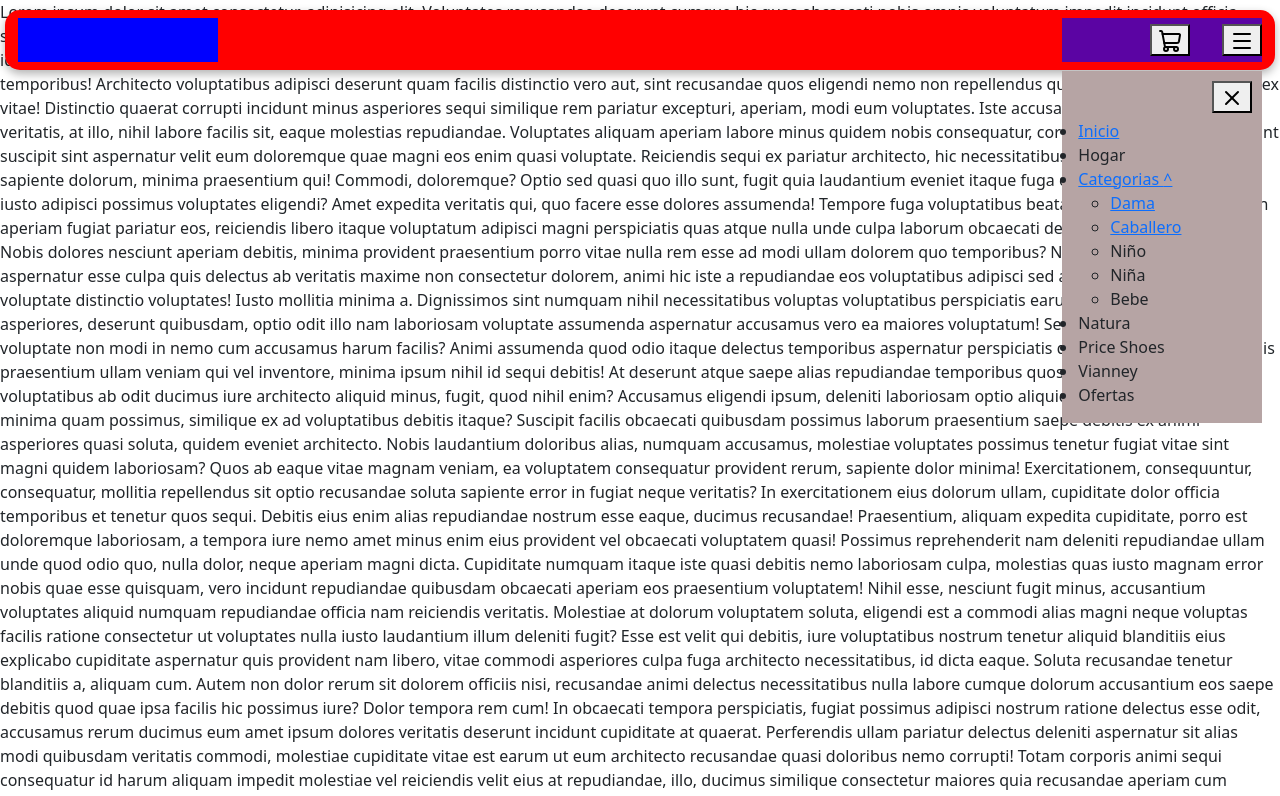
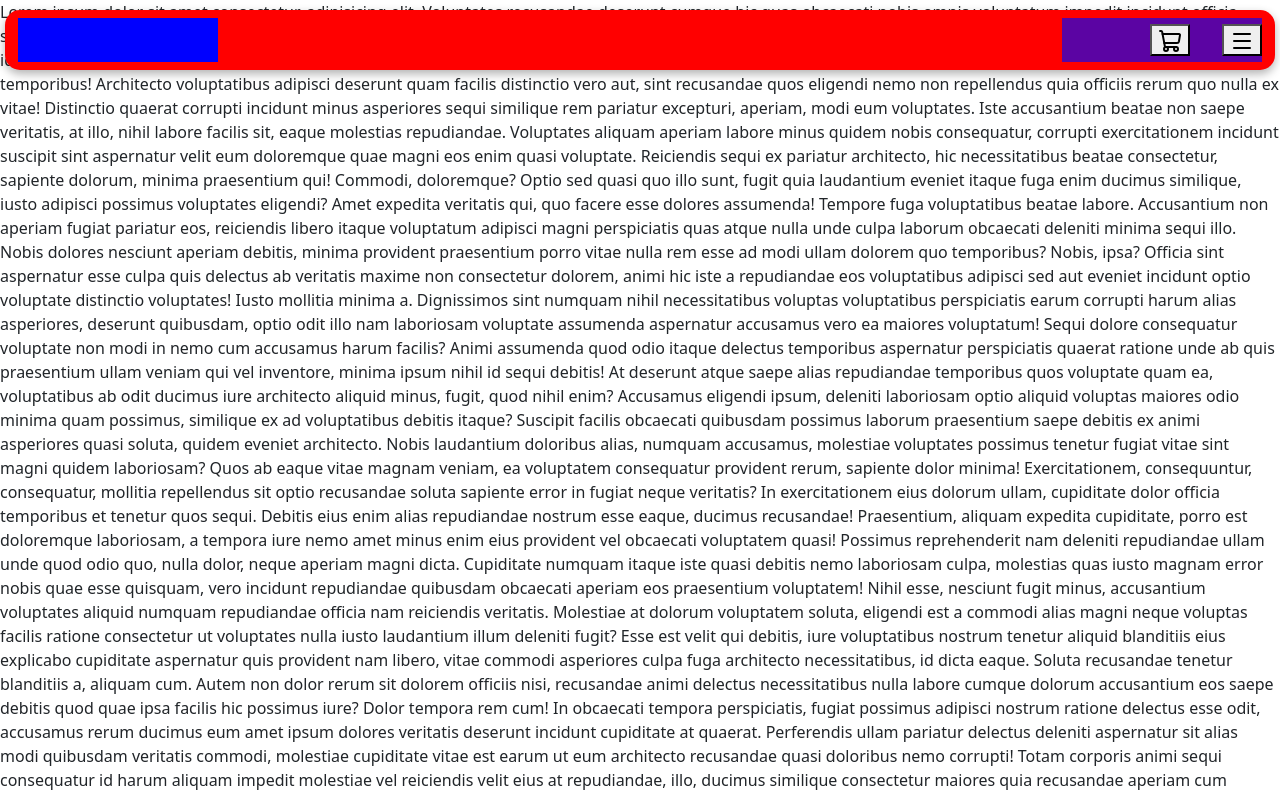
Before and after one commit to Chilaqui/shopMF, an Angular app: page / in a window 1280 px wide. Shown: the top 796 px of the page. Built offline with nearby package versions, Linux system fonts and the light colour scheme.

Commit message:
Creacion de el html con los clicl adecuados par el carrito y la navegacion

```diff
--- a/src/app/Layout/navbar/navbar.html
+++ b/src/app/Layout/navbar/navbar.html
@@ -3,43 +3,89 @@
         <img class="logo" src="" alt="">
     </div>
     <div class="navbar-list">
-        <div class="button-card">
-            <button>
+        <div class="divCar"  >
+            <button (click)="toggleCar()">
                 <svg xmlns="http://www.w3.org/2000/svg" width="24" height="24" viewBox="0 0 24 24" fill="none" stroke="currentColor" stroke-width="2" stroke-linecap="round" stroke-linejoin="round" class="lucide lucide-shopping-cart preview-icon"><path d="m2.05 2.05 1.099-.028a1 1 0 0 1 1.008.815l2.69 14.347A1 1 0 0 0 7.83 18H18"/><path d="M4.563 5h16.435a1 1 0 0 1 .981 1.204l-1.026 6.226A2 2 0 0 1 18.962 14H6.25"/><circle cx="18" cy="20" r="2"/><circle cx="8" cy="20" r="2"/></svg>
+
+
             </button>
+            @if (carOpen) {
+                <aside class="carPanel">
+
+                    <div class="car-header">
+
+                        <h1>Tu carrito</h1>
+                        <button (click)="toggleCar()">
+                            <svg xmlns="http://www.w3.org/2000/svg" width="24" height="24" viewBox="0 0 24 24" fill="none" stroke="currentColor" stroke-width="2" stroke-linecap="round" stroke-linejoin="round" class="lucide lucide-x preview-icon"><path d="M18 6 6 18"/><path d="m6 6 12 12"/></svg>
+                        </button>
+
                     </div>
-        <div class="menu-des">
-            <button class="menu/cards">
+                    <p>Tu carrito esta vacio</p>
+                    <div class="total">
+                        <span>Total</span>
+                        <strong>$1600</strong>
+                    </div>
+                    <button class="btnPedir">
+                        Pedir por WhatsApp
+                    </button>
+
+
+                </aside>
+            }
+
+        </div>
+        <div class="menu-des" >
+            <button class="menuCards" (click)="openMenu()">
                 <svg xmlns="http://www.w3.org/2000/svg" width="24" height="24" viewBox="0 0 24 24" fill="none" stroke="currentColor" stroke-width="2" stroke-linecap="round" stroke-linejoin="round" class="lucide lucide-menu preview-icon"><path d="M4 5h16"/><path d="M4 12h16"/><path d="M4 19h16"/></svg>
             </button>
-            <button class="close-menu">
+
+            @if (menuOpen) {
+                 <button class="close-menu" (click)="closeMenu()">
                     <svg xmlns="http://www.w3.org/2000/svg" width="24" height="24" viewBox="0 0 24 24" fill="none" stroke="currentColor" stroke-width="2" stroke-linecap="round" stroke-linejoin="round" class="lucide lucide-x preview-icon"><path d="M18 6 6 18"/><path d="m6 6 12 12"/></svg>
                 </button>
+                <div class="card-nav">
                     <ul class="ul-list">
                     <li><a href="">Inicio</a></li>
-                <li><a href=""></a>Hogar</li>
+                    <li><a href="">Hogar</a></li>
                     <li>
-                    <a href="dropdown">
+                        <button (click)="toggleCategories()">
                             Categorias
-                        <span>^</span>
-                    </a>
+                            @if (!categoriesOpen) {
+                                <svg xmlns="http://www.w3.org/2000/svg" width="24" height="24" viewBox="0 0 24 24" fill="none" stroke="currentColor" stroke-width="2" stroke-linecap="round" stroke-linejoin="round" class="lucide lucide-chevron-down preview-icon"><path d="m6 9 6 6 6-6"/></svg>
+                            }
+
+                            @if (categoriesOpen) {
+                                <svg xmlns="http://www.w3.org/2000/svg" width="24" height="24" viewBox="0 0 24 24" fill="none" stroke="currentColor" stroke-width="2" stroke-linecap="round" stroke-linejoin="round" class="lucide lucide-chevron-up preview-icon"><path d="m18 15-6-6-6 6"/></svg>
+                            }
+
+
+                        </button>
+                        @if (categoriesOpen) {
+
                             <ul>
                                 <li><a href="">Dama</a></li>
                                 <li><a href="">Caballero</a></li>
-                        <li><a href=""></a>Niño</li>
-                        <li><a href=""></a>Niña</li>
-                        <li><a href=""></a>Bebe</li>
+                                <li><a href="">Niño</a></li>
+                                <li><a href="">Niña</a></li>
+                                <li><a href="">Bebe</a></li>
                             </ul>
+
+                        }
                     </li>
 
-                <li><a href=""></a>Natura</li>
-                <li><a href=""></a>Price Shoes</li>
-                <li><a href=""></a>Vianney</li>
-                <li><a href=""></a>Ofertas</li>
+                    <li><a href="">Natura</a></li>
+                    <li><a href="">Price Shoes</a></li>
+                    <li><a href="">Vianney</a></li>
+                    <li><a href="">Ofertas</a></li>
                 </ul>
+                </div>
+
+            }
+
         </div>
     </div>
 
 </nav>
+
 <!-- icono de agregar cosas al carrito -->
  <!-- <svg xmlns="http://www.w3.org/2000/svg" width="24" height="24" viewBox="0 0 24 24" fill="none" stroke="currentColor" stroke-width="2" stroke-linecap="round" stroke-linejoin="round" class="lucide lucide-shopping-cart-plus preview-icon"><path d="M16 5h6"/><path d="M19 2v6"/><path d="m2.05 2.05 1.099-.028a1 1 0 011.008.815l2.69 14.347A1 1 0 007.83 18H18"/><path d="M4.564 5H12"/><path d="M6.25 14h12.712a2 2 0 001.991-1.57l.172-1.041"/><circle cx="18" cy="20" r="2"/><circle cx="8" cy="20" r="2"/></svg> -->
```
Lines whose indentation alone changed are shown as unchanged.
